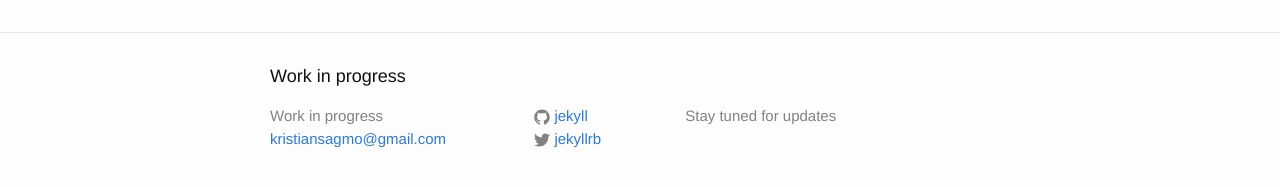
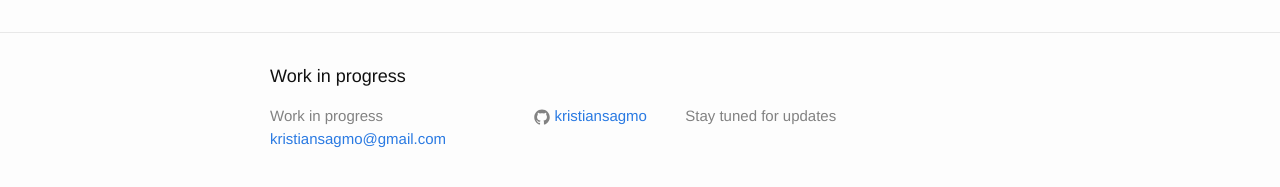
Before and after one commit to kristiansagmo/kristiansagmo.github.io, a Jekyll site: the page built from about.md, in a window 1280 px wide. Shown: the part 240-427 px from the top of the page. Built offline with Jekyll 4.4.1, drawn with Linux system fonts in a browser that asks for light colours.

Commit message:
Update _config.yml

```diff
--- a/_config.yml
+++ b/_config.yml
@@ -12,8 +12,8 @@ description: > # this means to ignore newlines until "baseurl:"
   Stay tuned for updates
 baseurl: "" # the subpath of your site, e.g. /blog
 url: "http://yourdomain.com" # the base hostname & protocol for your site
-twitter_username: jekyllrb
-github_username:  jekyll
+twitter_username:
+github_username:  kristiansagmo
 
 # Build settings
 markdown: kramdown
```
